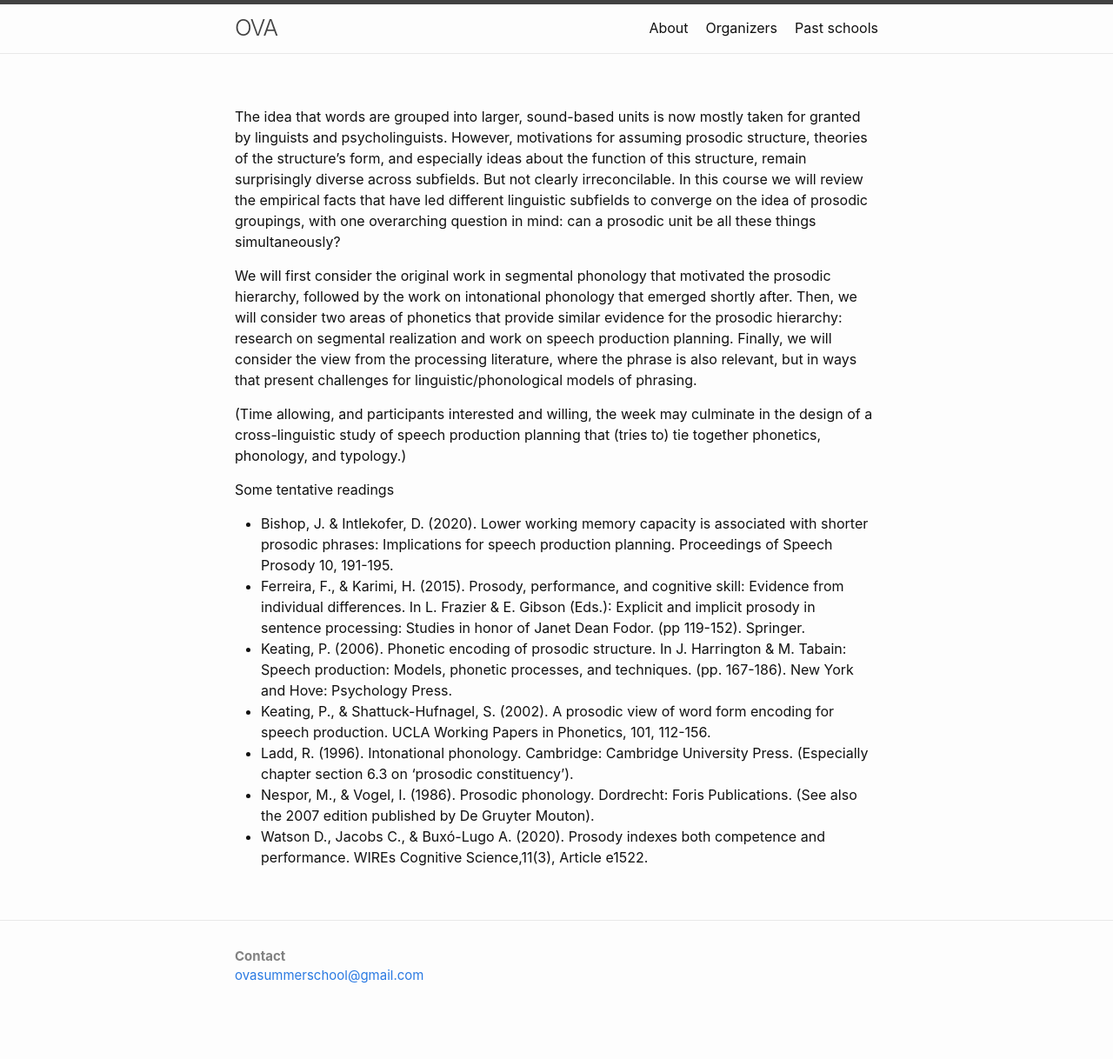
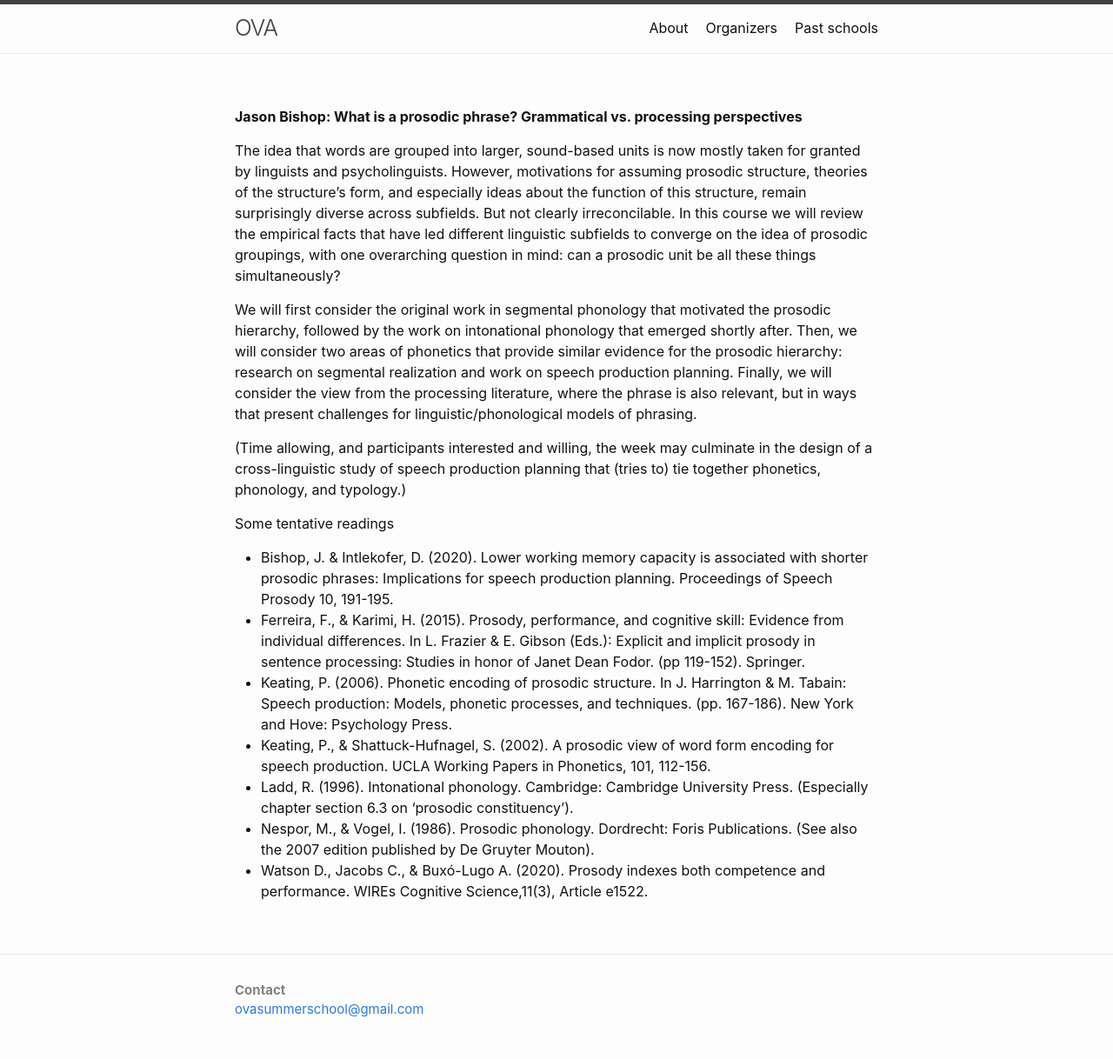
Before and after one commit to ovaschool/ovaschool.github.io, a Jekyll site: the page built from staticpages/oldprograms/zagreb2025-cs/bishop-prosodicphrase.md, in a window 1280 px wide. Shown: the whole page at 87% size. Built offline with Jekyll 4.4.1, drawn with Linux system fonts in a browser that asks for light colours; our own code applies the rules of GitHub Pages for plain Markdown files; before the commit the page ends 1179 px from its top, so only the background shows below that.

Commit message:
Update bishop-prosodicphrase.md

```diff
--- a/staticpages/oldprograms/zagreb2025-cs/bishop-prosodicphrase.md
+++ b/staticpages/oldprograms/zagreb2025-cs/bishop-prosodicphrase.md
@@ -4,6 +4,7 @@ permalink: /bishopprosodicphrase/
 layout: page
 exclude: true
 ---
+**Jason Bishop: What is a prosodic phrase? Grammatical vs. processing perspectives**<br/>
 
 The idea that words are grouped into larger, sound-based units is now mostly taken for granted by linguists and psycholinguists. However, motivations for assuming prosodic structure, theories of the structure’s form, and especially ideas about the function of this structure, remain surprisingly diverse across subfields. But not clearly irreconcilable. In this course we will review the empirical facts that have led different linguistic subfields to converge on the idea of prosodic groupings, with one overarching question in mind: can a prosodic unit be all these things simultaneously?<br/>
 
```
